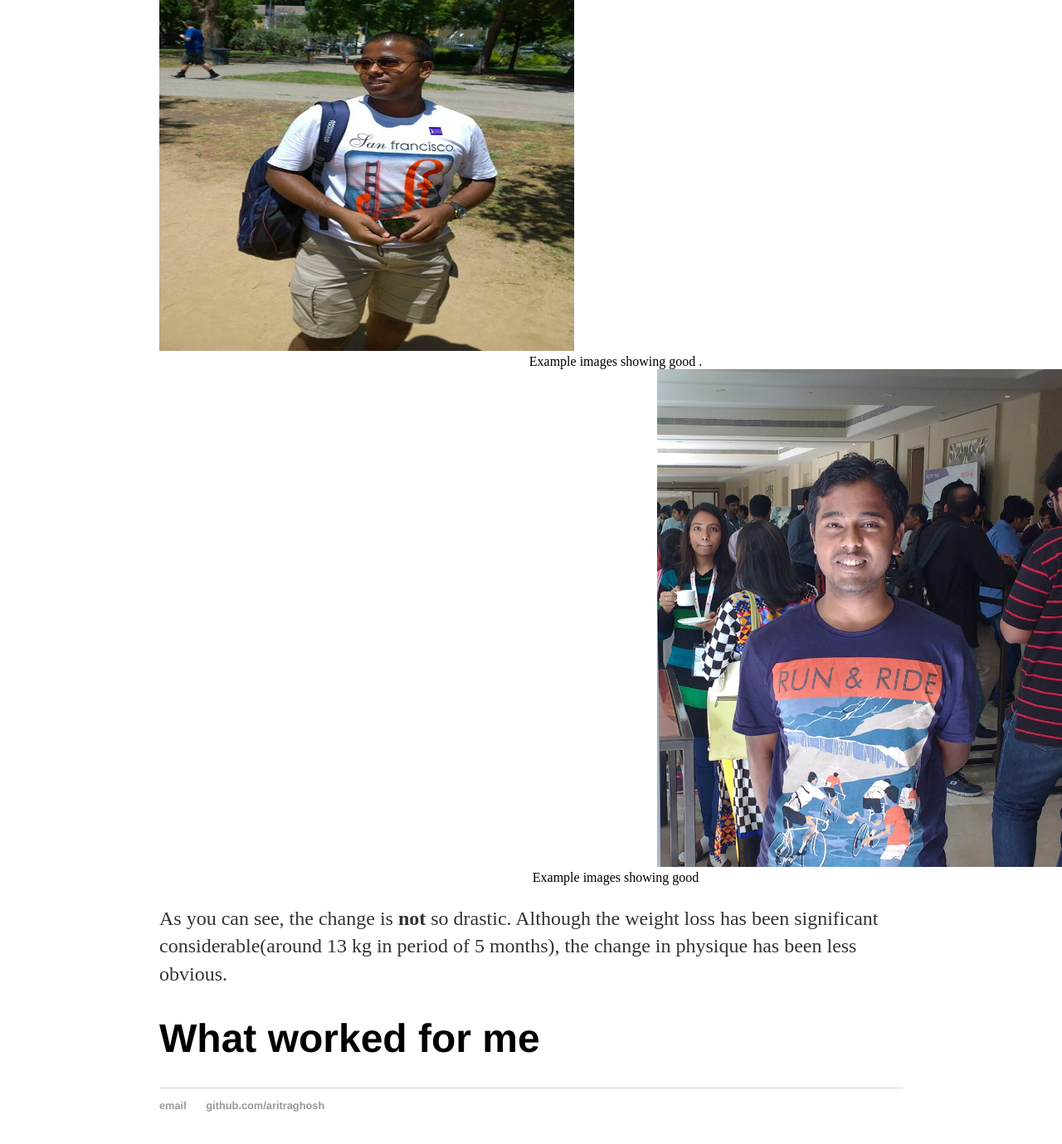
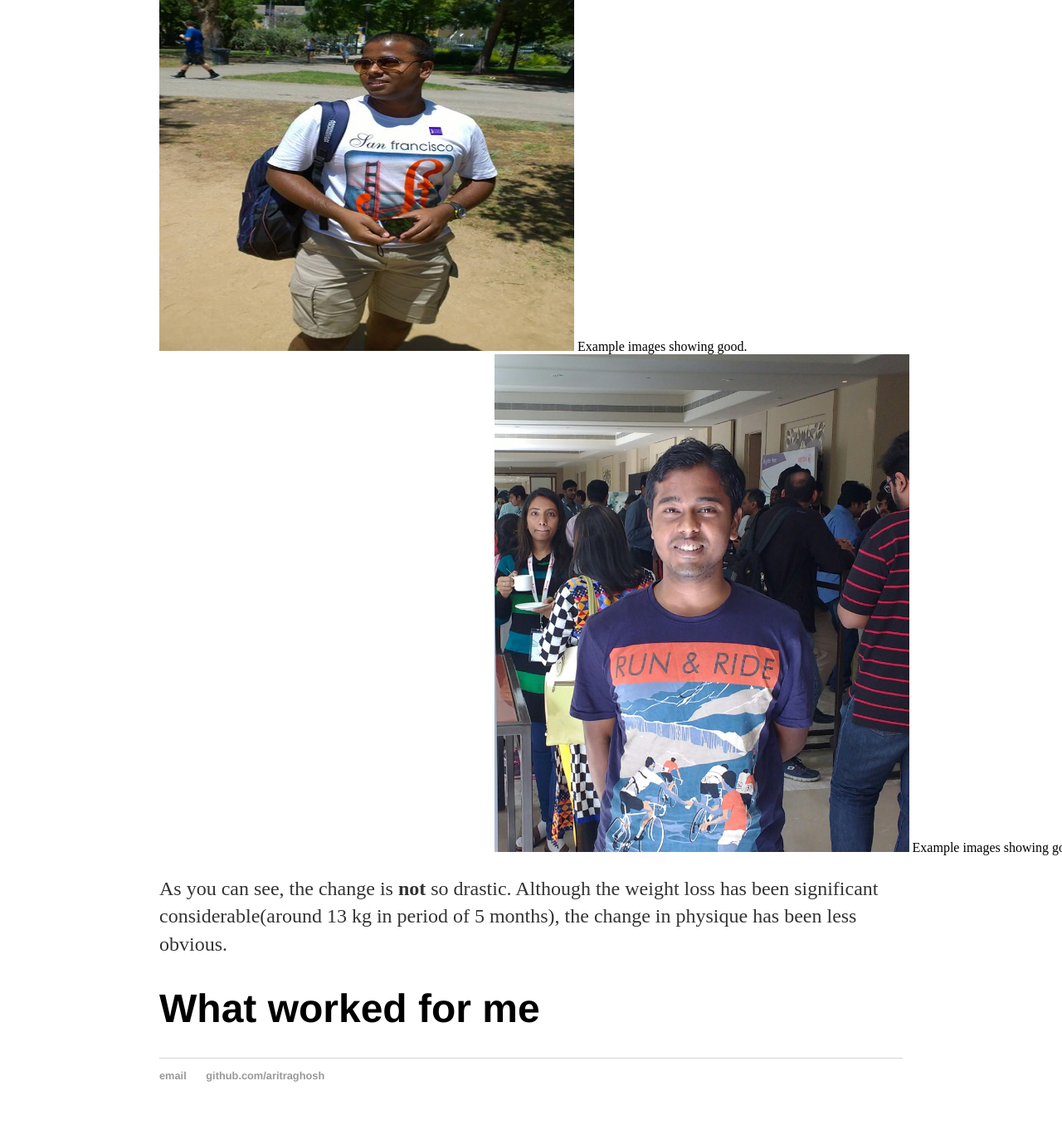
Before and after one commit to aritraghosh/aritraghosh.github.io, a Jekyll site: the page built from _posts/2016-02-05-some-tips-for-weight-loss.md, in a window 1280 px wide and 1400 px high, scrolled down 725 px. Shown: the top 1379 px of the window at 83% size. Built offline with Jekyll 4.4.1, drawn with Linux system fonts in a browser that asks for light colours.

Commit message:
Update 2016-02-05-some-tips-for-weight-loss.md

```diff
--- a/_posts/2016-02-05-some-tips-for-weight-loss.md
+++ b/_posts/2016-02-05-some-tips-for-weight-loss.md
@@ -11,12 +11,12 @@
 <div style="width:1100px; margin:0 auto;">
 <div align="left">
 <img src="https://aritraghosh.github.io/images/Aritra_old.jpg" alt="Old me" style="align: left;width: 500px ;height: 600px;"/>
-<div class="thecap" style="text-align:center">Example images showing good .</div>
+Example images showing good.
 </div>
 
 <div align="right">
 <img src="https://aritraghosh.github.io/images/IMG_20160123_091910.jpg" alt="Now" style="align: right;width: 500px;  height: 600px;"/>
-<div class="thecap" style="text-align:center">Example images showing good</div>
+Example images showing goo
 </div>
 </div>
 
```
